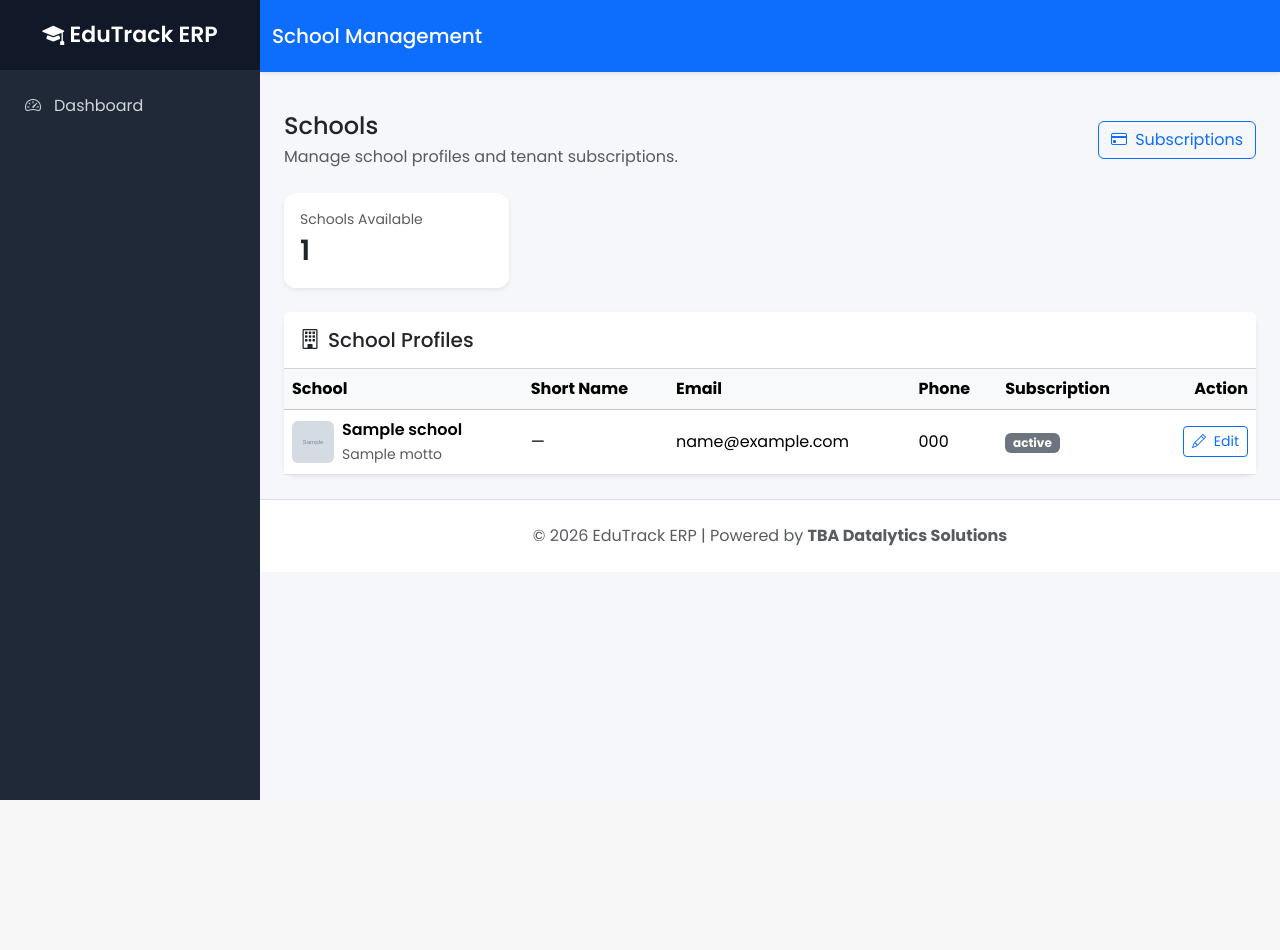
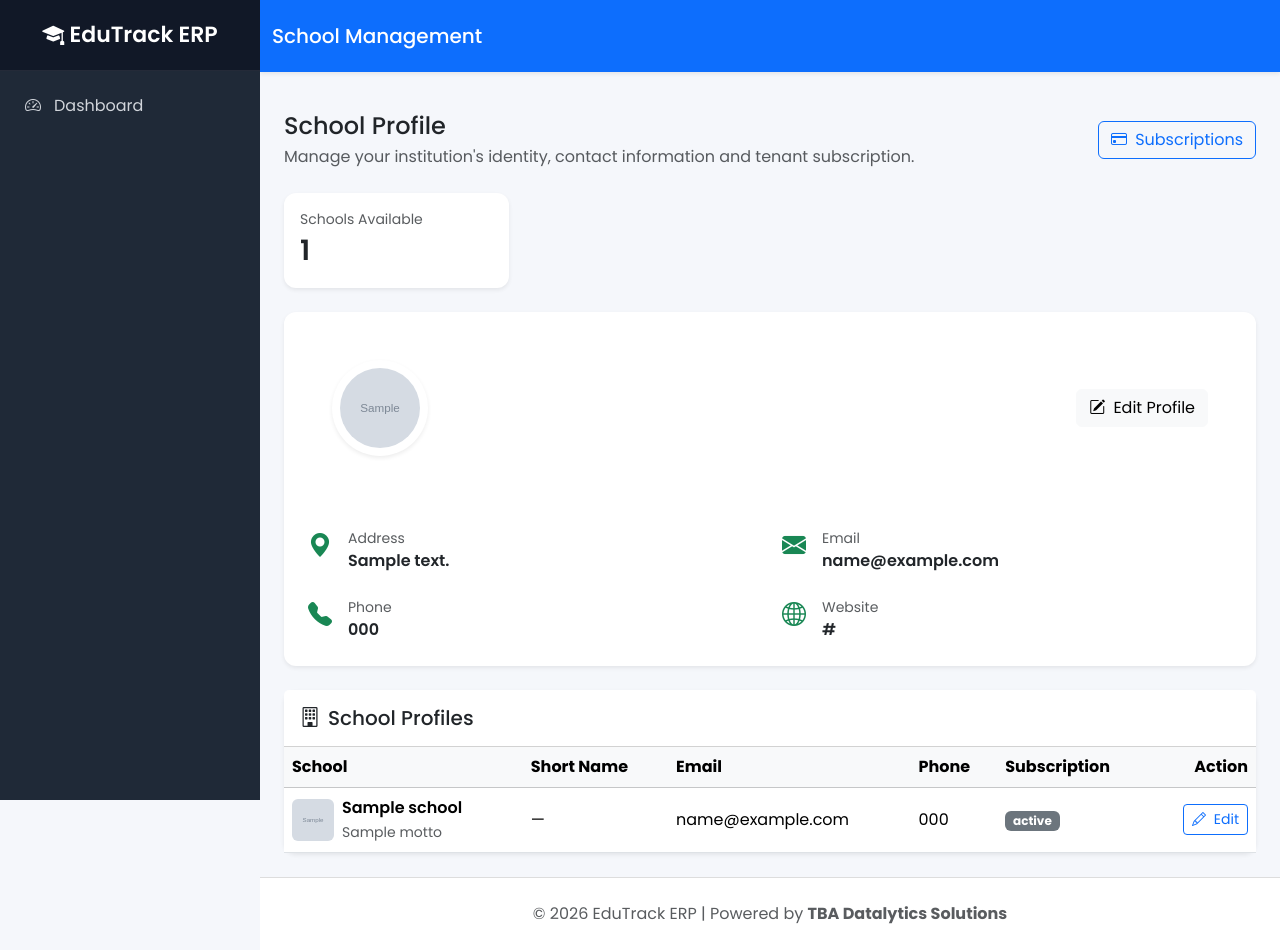
Before and after one commit to TBADatalyticsSolutions/EduTrack-ERP, a Django app: template templates/schools/dashboard.html in a window 1280 px wide. Before the commit the page ends 800 px from the top, so only its background shows below. Run offline with Django 3.2, Linux system fonts and the light colour scheme; the template is opened without the code that fills it: most values are stand-ins (such as "Sample title", 1, 10 or a date in 2020); grey boxes marked "Sample" are stand-in pictures.

Commit message:
feat(schools): add professional school profile presentation

```diff
--- a/templates/schools/dashboard.html
+++ b/templates/schools/dashboard.html
@@ -7,8 +7,8 @@
 <div class="container-fluid">
     <div class="d-flex flex-wrap justify-content-between align-items-center mb-4 gap-2">
         <div>
-            <h4 class="mb-1">Schools</h4>
-            <p class="text-muted mb-0">Manage school profiles and tenant subscriptions.</p>
+            <h4 class="mb-1">School Profile</h4>
+            <p class="text-muted mb-0">Manage your institution's identity, contact information and tenant subscription.</p>
         </div>
         <div class="d-flex gap-2">
             <a href="{% url 'subscription-list' %}" class="btn btn-outline-primary">
@@ -32,6 +32,58 @@
             </div>
         </div>
     </div>
+
+    {% for school in schools %}
+    <div class="card border-0 shadow-sm mb-4 overflow-hidden school-profile-card">
+        <div class="p-4 p-lg-5 text-white school-profile-hero">
+            <div class="d-flex flex-wrap align-items-center gap-4">
+                {% if school.logo %}
+                    <img src="{{ school.logo.url }}" alt="{{ school.name }} logo" width="96" height="96" class="rounded-circle bg-white p-2 shadow-sm object-fit-cover">
+                {% else %}
+                    <div class="rounded-circle bg-white text-success d-flex align-items-center justify-content-center shadow-sm school-logo-placeholder">
+                        <i class="bi bi-mortarboard-fill fs-1"></i>
+                    </div>
+                {% endif %}
+                <div class="flex-grow-1">
+                    <div class="text-uppercase small fw-semibold opacity-75 mb-1">{{ school.short_name|default:"School" }}</div>
+                    <h2 class="fw-bold mb-2">{{ school.name }}</h2>
+                    {% if school.motto %}<p class="mb-0 fs-6 opacity-90"><i class="bi bi-quote me-1"></i>{{ school.motto }}</p>{% endif %}
+                </div>
+                <a href="{% url 'school-edit' school.pk %}" class="btn btn-light">
+                    <i class="bi bi-pencil-square me-1"></i> Edit Profile
+                </a>
+            </div>
+        </div>
+        <div class="card-body p-4">
+            <div class="row g-4">
+                <div class="col-md-6">
+                    <div class="d-flex gap-3">
+                        <i class="bi bi-geo-alt-fill text-success fs-4"></i>
+                        <div><div class="small text-muted">Address</div><div class="fw-semibold">{{ school.address|default:"Not provided" }}</div></div>
+                    </div>
+                </div>
+                <div class="col-md-6">
+                    <div class="d-flex gap-3">
+                        <i class="bi bi-envelope-fill text-success fs-4"></i>
+                        <div><div class="small text-muted">Email</div><div class="fw-semibold">{{ school.email }}</div></div>
+                    </div>
+                </div>
+                <div class="col-md-6">
+                    <div class="d-flex gap-3">
+                        <i class="bi bi-telephone-fill text-success fs-4"></i>
+                        <div><div class="small text-muted">Phone</div><div class="fw-semibold">{{ school.phone|default:"Not provided" }}</div></div>
+                    </div>
+                </div>
+                <div class="col-md-6">
+                    <div class="d-flex gap-3">
+                        <i class="bi bi-globe2 text-success fs-4"></i>
+                        <div><div class="small text-muted">Website</div><div class="fw-semibold">{{ school.website|default:"Not provided" }}</div></div>
+                    </div>
+                </div>
+            </div>
+        </div>
+    </div>
+    {% endfor %}
 
     <div class="card border-0 shadow-sm">
         <div class="card-header bg-white py-3">
```
